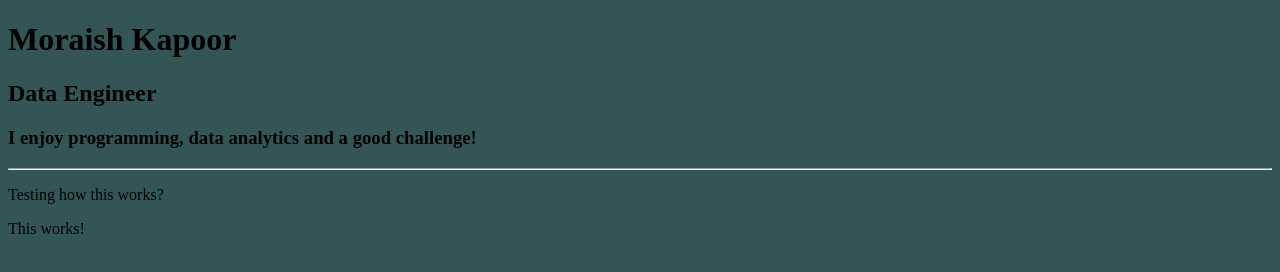
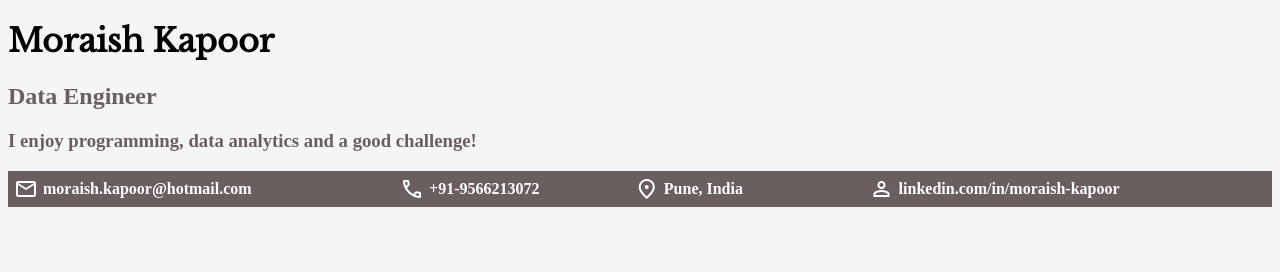
Before and after one commit to moraish/moraish_cv, a plain HTML site: page index.html in a window 1280 px wide. Drawn offline with nearby package versions, Linux system fonts and the light colour scheme; a web font is replaced by a local one.

Commit message:
Updated section 1 and 2 of the website

```diff
--- a/index.html
+++ b/index.html
@@ -1,21 +1,38 @@
 <!DOCTYPE html>
-<html lang="en" style="background: #335556">
+<html lang="en">
 <head>
     <meta charset="UTF-8">
     <meta http-equiv="X-UA-Compatible" content="IE=edge">
     <meta name="viewport" content="width=device-width, initial-scale=1.0">
+
+    <!--LINK STYLESHEET-->
+    <link rel="stylesheet" href="./style.css">
+
+    <!--IMPORT FONTS-->
+    <link rel="preconnect" href="https://fonts.googleapis.com">
+    <link rel="preconnect" href="https://fonts.gstatic.com" crossorigin>
+    <link href="https://fonts.googleapis.com/css2?family=Bacasime+Antique&family=Libre+Baskerville&display=swap" rel="stylesheet">
+
+    <!--ADDING ICONS-->
+    <link rel="stylesheet" href="https://fonts.googleapis.com/css2?family=Material+Symbols+Outlined:opsz,wght,FILL,GRAD@20..48,100..700,0..1,-50..200" />
+
     <title>Moraish Kapoor CV</title>
 </head>
 <body>
+
+    <!--SECTION 1-->
     <h1>Moraish Kapoor</h1>
     <h2>Data Engineer </h2>
     <h3>I enjoy programming, data analytics and a good challenge!</h3>
-    <hr />
 
-    <p>Testing how this works?</p>
-    <p>This works!</p>
+    <!--SECTION 2-->
 
-
+    <table class="info-row">
+        <th class="info-col email"><span class="material-symbols-outlined">mail</span>moraish.kapoor@hotmail.com</th>
+        <th class="info-col phone"><span class="material-symbols-outlined">phone</span>+91-9566213072</th>
+        <th class="info-col location"><span class="material-symbols-outlined">location_on</span>Pune, India</th>
+        <th class="info-col linkedin"><span class="material-symbols-outlined">person</span>linkedin.com/in/moraish-kapoor</th>
+    </table>
 
 </body>
 </html>
--- /dev/null
+++ b/style.css
@@ -0,0 +1,45 @@
+html {
+    background-color: whitesmoke;
+}
+
+h1 {
+    font-family: 'Libre Baskerville', serif;
+}
+
+
+h2, h3 {
+    color: rgb(106, 94, 94);
+}
+
+
+.info-col {
+    color: white;
+    padding: 4px;
+    display: inline-flex;
+    align-items: center;
+}
+
+.info-row {
+    background-color: rgb(106, 94, 94);
+    width: 100%;
+}
+
+.material-symbols-outlined {
+    padding-right: 5px;
+}
+
+.email {
+    width: 30%;
+}
+
+.phone {
+    width: 18%;
+}
+
+.location {
+    width: 18%;
+}
+
+.linkedin {
+    width: 30%;
+}
```
